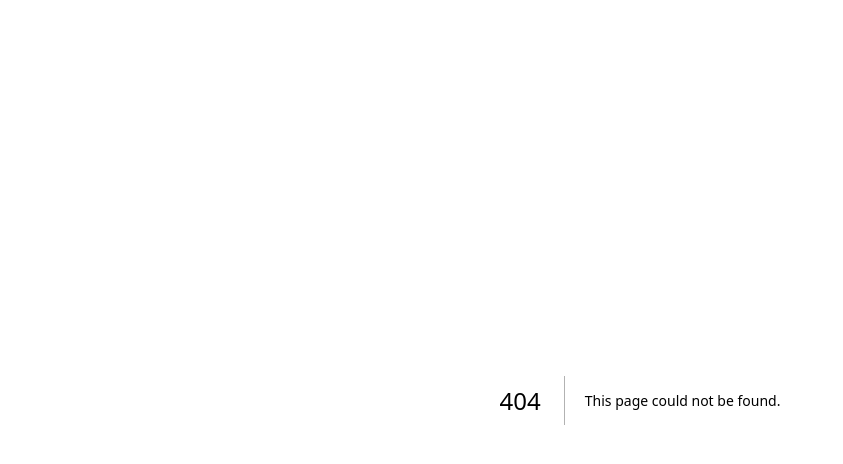
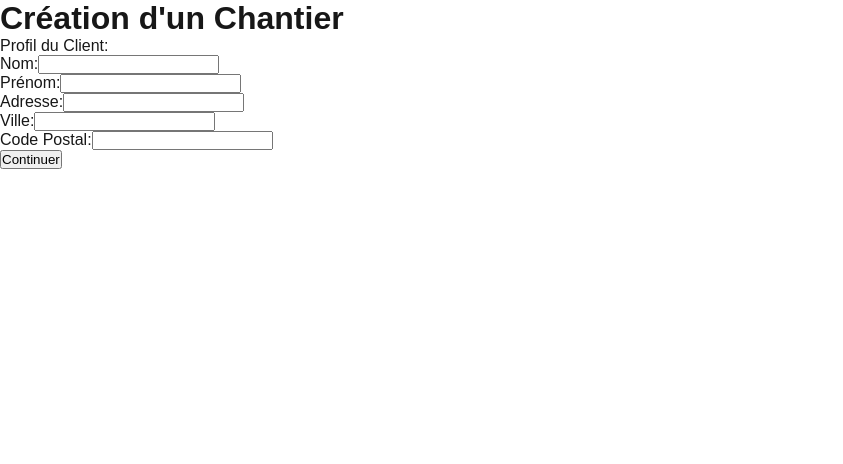
Before and after one commit to BaptisteCpt/SAE-4.01, a Next.js app in the folder sae3.01/: page /Creation-de-chantier in a window 1280 px wide. Before the commit this address had no page. Shown: the top 464 px of the page, without its empty margins (0-843 px from the left). Built offline with nearby package versions, Linux system fonts and the light colour scheme.

Commit message:
Formulaire cree

```diff
--- /dev/null
+++ b/sae3.01/app/Creation-de-chantier/page.jsx
@@ -0,0 +1,48 @@
+'use client'
+
+import React from 'react'
+import Nav from '../components/Nav'
+
+export default function page() {
+  return (
+    <>
+        {
+            <div>
+                <h1>Création d'un Chantier</h1>
+                <form>
+                    <label>
+                        Profil du Client:
+                    </label>
+                    <br />
+                    <label>
+                        Nom:
+                        <input type="text" name="Nom..." />
+                    </label>
+                    <br />
+                    <label>
+                        Prénom:
+                        <input type="text" name="Prénom..." />
+                    </label>
+                    <br />
+                    <label>
+                        Adresse:
+                        <input type="text" name="Adresse..." />
+                    </label>
+                    <br />
+                    <label>
+                        Ville:
+                        <input type="text" name="Ville..." />
+                    </label>
+                    <br />
+                    <label>
+                        Code Postal:
+                        <input type="text" name="Code Postal..." />
+                    </label>
+                    <br />
+                    <button type="submit">Continuer</button>
+                </form>
+            </div>
+        }
+    </>
+  )
+}
```
Also changed, not shown: sae3.01/app/Creation-de-chantier/page_creation_de_chantier.jsx (added), sae3.01/app/css/creation_chantier.css (added).
